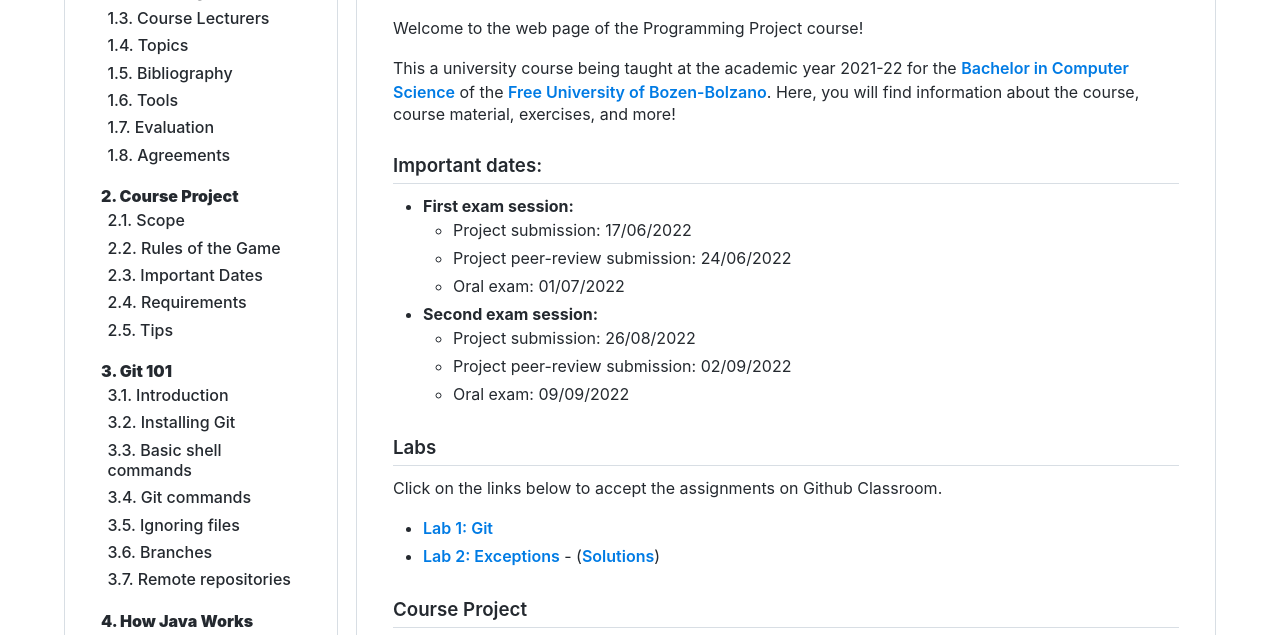
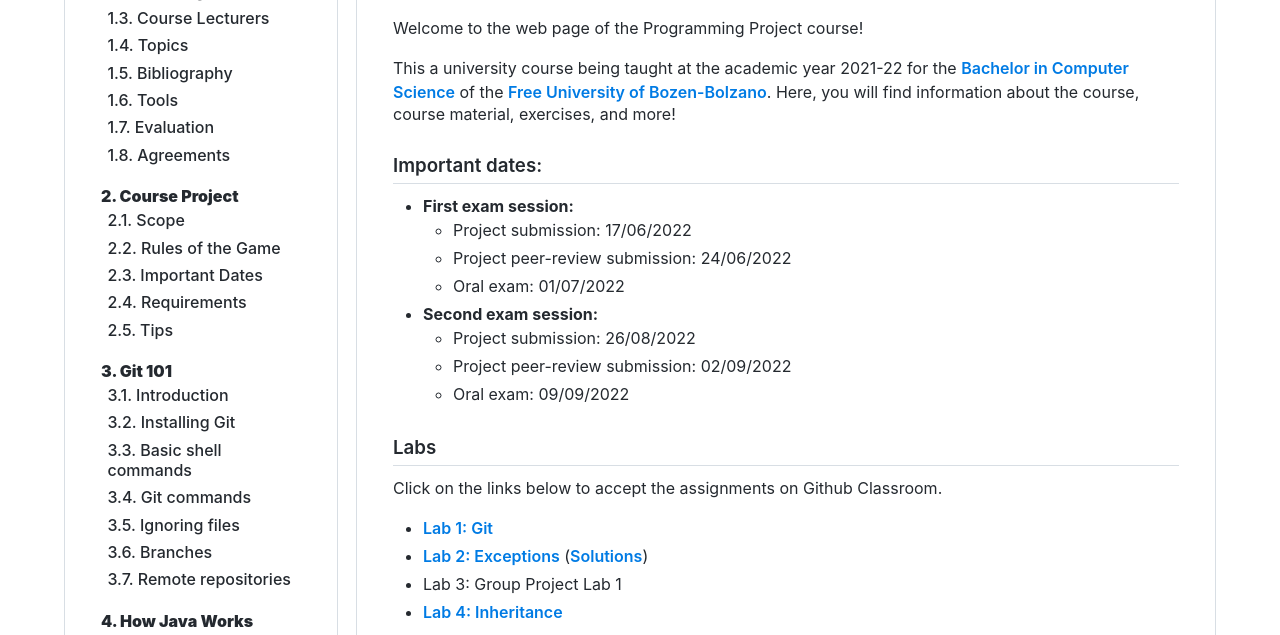
Before and after one commit to Programming-Project-2021-22/programming-project-2021-22.github.io, a Gatsby site: page / in a window 1280 px wide. Shown: the part 165-800 px from the top of the page. Built offline with nearby package versions, Linux system fonts and the light colour scheme; Gatsby itself is replaced by a stand-in of ours.

Commit message:
Add lab 4

```diff
--- a/src/pages/index.js
+++ b/src/pages/index.js
@@ -48,7 +48,9 @@ const IndexPage = ({ data }) => {
         <p>Click on the links below to accept the assignments on Github Classroom.</p>
         <ul>
           <li><a href="https://classroom.github.com/a/v0IH4i39">Lab 1: Git</a></li>
-          <li><a href="https://classroom.github.com/a/O801GQYH">Lab 2: Exceptions</a> - (<a href="https://github.com/UNIBZ-Programming-Project/lab-2-exceptions/tree/solutions">Solutions</a>)</li>
+          <li><a href="https://classroom.github.com/a/O801GQYH">Lab 2: Exceptions</a> (<a href="https://github.com/UNIBZ-Programming-Project/lab-2-exceptions/tree/solutions">Solutions</a>)</li>
+          <li>Lab 3: Group Project Lab 1</li>
+          <li><a href="https://classroom.github.com/a/BRX-CZUW">Lab 4: Inheritance</a></li>
         </ul>
         <h3>Course Project</h3>
         <p>Click on the link below to accept the assignment for the course project on Github Classroom.</p>
```
